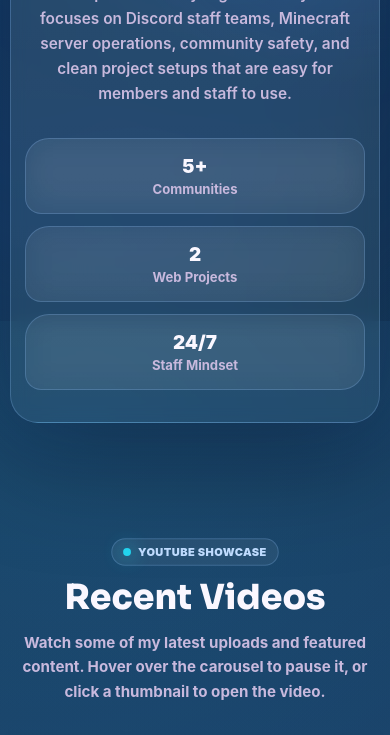
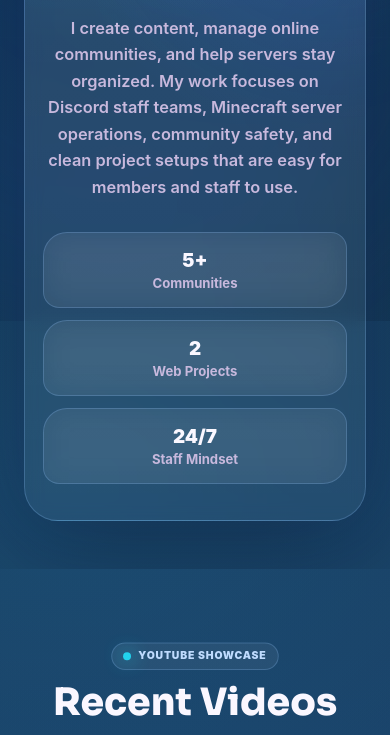
Before and after one commit to DiamondGamerGithub/diamondprofile, a plain HTML site: page index.html in a window 390 px wide. Shown: the part 523-1258 px from the top of the page. Drawn offline with Linux system fonts and the light colour scheme.

Commit message:
Load mobile layout repair stylesheet

```diff
--- a/index.html
+++ b/index.html
@@ -16,8 +16,9 @@
     <link rel="preconnect" href="https://fonts.googleapis.com">
     <link rel="preconnect" href="https://fonts.gstatic.com" crossorigin>
     <link href="https://fonts.googleapis.com/css2?family=Sora:wght@600;700;800;900&display=swap" rel="stylesheet">
-    <link rel="stylesheet" href="style.css?v=10">
-    <meta name="site-version" content="11">
+    <link rel="stylesheet" href="style.css?v=12">
+    <link rel="stylesheet" href="mobile-fix.css?v=1">
+    <meta name="site-version" content="12">
 </head>
 <body>
     <div id="notificationToast" class="toast-notification">Copied Diamond's Discord username</div>
```
